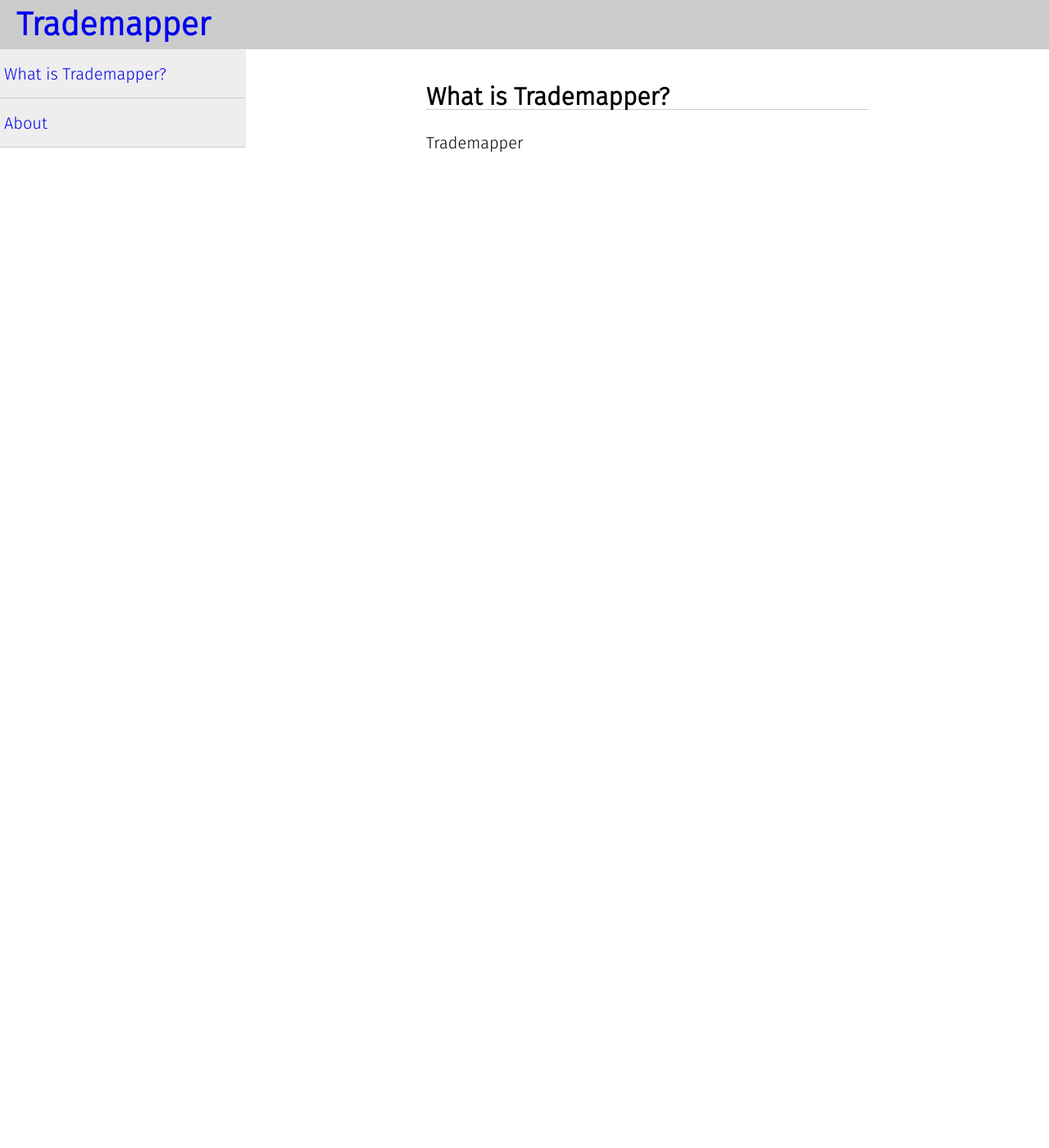
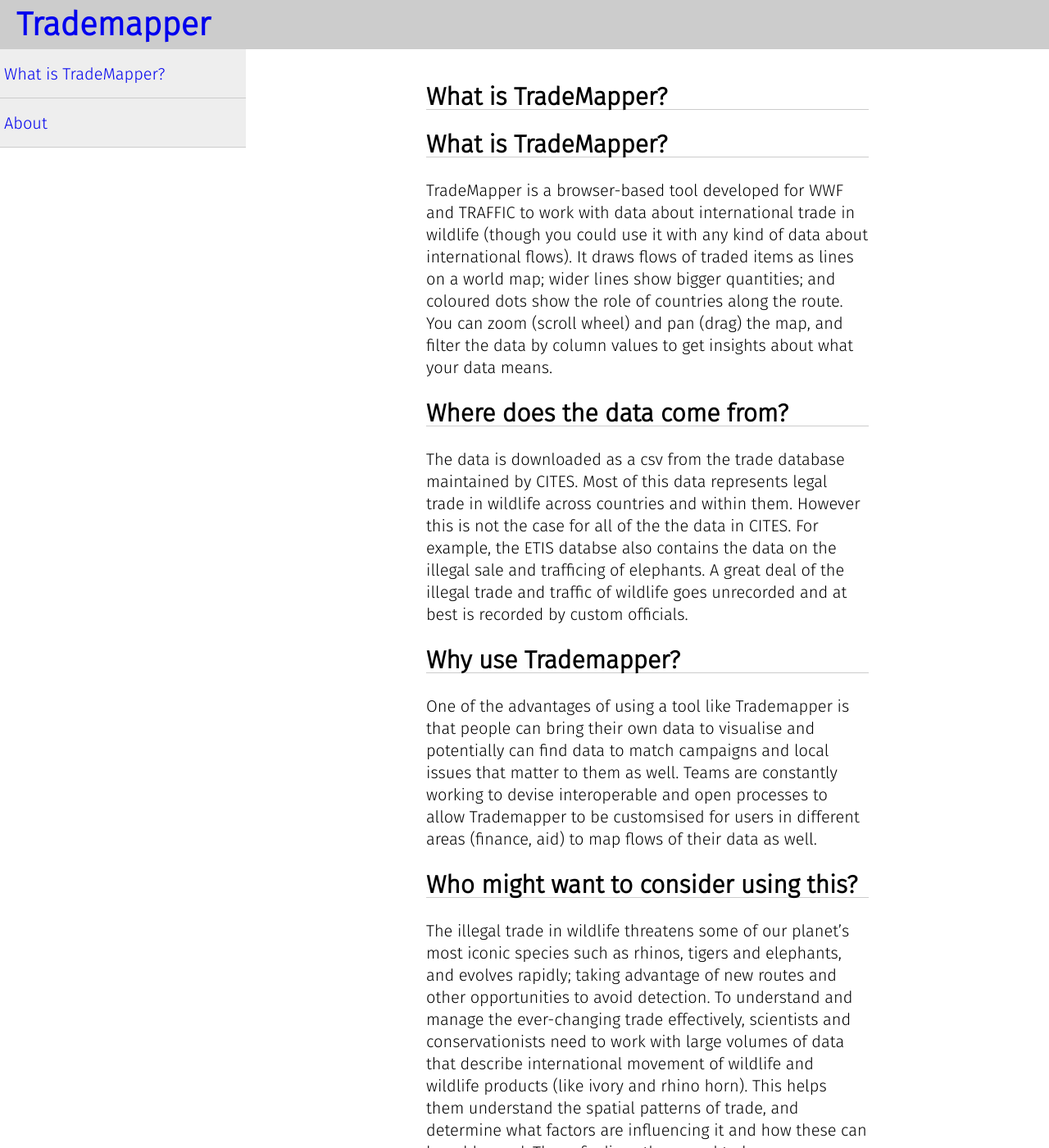
Before and after one commit to trademapper/trademapper-js, a Jekyll site: the page built from _pages/home.md, in a window 1280 px wide and 1400 px high. Shown: the whole window at 82% size. Built offline with Jekyll 4.4.1, drawn with Linux system fonts in a browser that asks for light colours; some of the changed text lies outside the part shown.

Commit message:
Added description of Trademapper, courtesey of Mr Tom Salmon

```diff
--- a/_pages/home.md
+++ b/_pages/home.md
@@ -1,8 +1,25 @@
 ---
 permalink: /
 layout:    default
-title:     What is Trademapper?
+title:     What is TradeMapper?
 ---
 
+## What is TradeMapper?
 
-Trademapper
+TradeMapper is a browser-based tool developed for WWF and TRAFFIC to work with data about international trade in wildlife (though you could use it with any kind of data about international flows). It draws flows of traded items as lines on a world map; wider lines show bigger quantities; and coloured dots show the role of countries along the route. You can zoom (scroll wheel) and pan (drag) the map, and filter the data by column values to get insights about what your data means.
+
+## Where does the data come from?
+
+The data is downloaded as a csv from the trade database maintained by CITES. Most of this data represents legal trade in wildlife across countries and within them. However this is not the case for all of the the data in CITES.  For example, the ETIS databse also contains the data on the illegal sale and trafficing of elephants. A great deal of the illegal trade and traffic of wildlife goes unrecorded and at best is recorded by custom officials.
+
+## Why use Trademapper?
+
+One of the advantages of using a tool like Trademapper is that people can bring their own data to visualise and potentially can find data to match campaigns and local issues that matter to them as well. Teams are constantly working to devise interoperable and open processes to allow Trademapper to be customsised for users in different areas (finance, aid) to map flows of their data as well.
+
+## Who might want to consider using this?
+
+The illegal trade in wildlife threatens some of our planet’s most iconic species such as rhinos, tigers and elephants, and evolves rapidly; taking advantage of new routes and other opportunities to avoid detection. To understand and manage the ever-changing trade effectively, scientists and conservationists need to work with large volumes of data that describe international movement of wildlife and wildlife products (like ivory and rhino horn). This helps them understand the spatial patterns of trade, and determine what factors are influencing it and how these can be addressed. These findings then need to be communicated clearly and effectively with decision-makers and the public. Only then can solutions be found, and wildlife protected.
+
+To help, we built TradeMapper: an open source interactive browser-based tool that maps international wildlife trade flow data, allowing users to visualise the global trade in wildlife. TradeMapper offers a way to explore trends, both historical and geographical, in a way that is simply impossible when dealing with dry numerical data in a spreadsheet.
+
+But ultimately, TradeMapper is not limited to wildlife data - it can map international trade of any variety.
```
